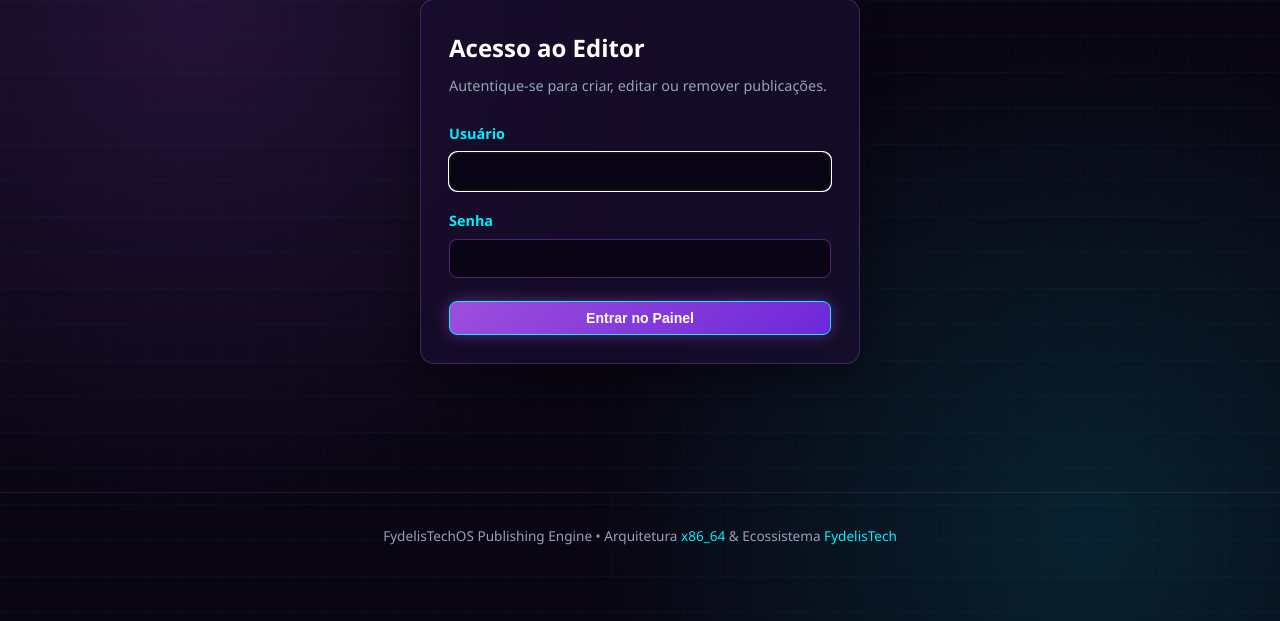
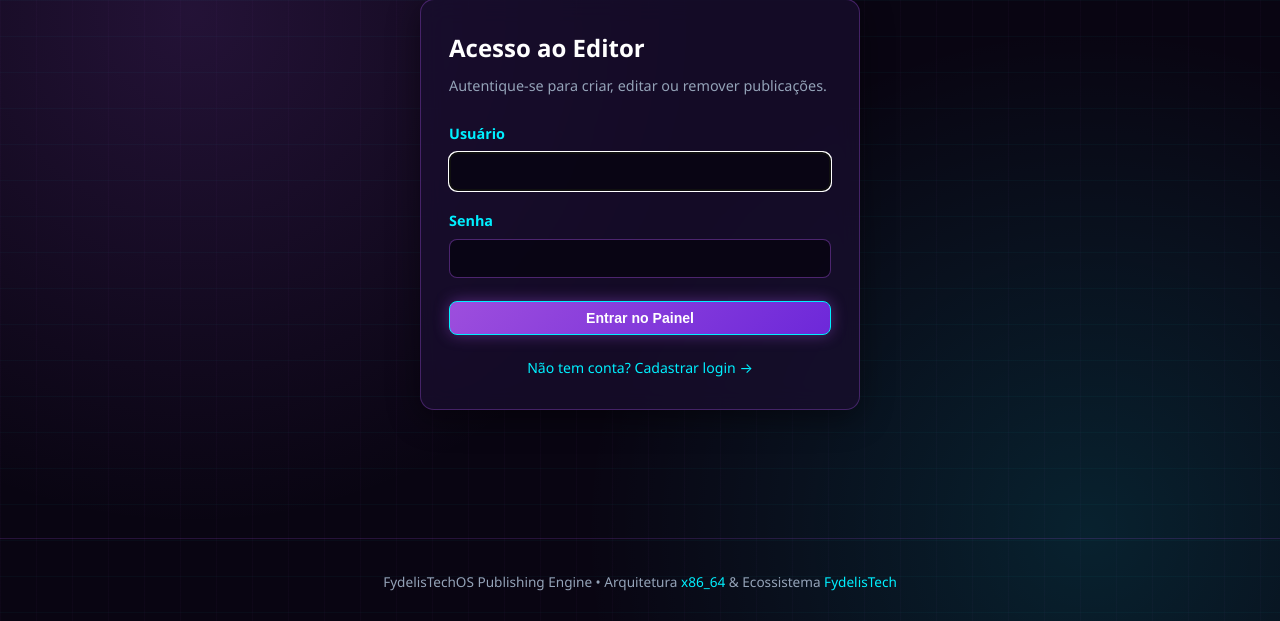
Before and after one commit to fydelis2025/FydelisTech-Blog, a Flask app: page /login in a window 1280 px wide. Shown: the part 108-729 px from the top of the page. Run offline with Flask 3, Linux system fonts and the light colour scheme.

Commit message:
Update login.html

```diff
--- a/templates/login.html
+++ b/templates/login.html
@@ -1,6 +1,7 @@
 {% extends "base.html" %}
 
 {% block title %}Login // FydelisTechOS{% endblock %}
+{% block meta_robots %}noindex, nofollow{% endblock %}
 
 {% block content %}
 <div style="max-width: 440px; margin: 2rem auto;">
@@ -10,7 +11,7 @@
             Autentique-se para criar, editar ou remover publicações.
         </p>
 
-        <form method="POST">
+        <form method="POST" action="{{ url_for('login', next=request.args.get('next')) }}">
             <div style="margin-bottom: 1.1rem;">
                 <label style="display:block; margin-bottom:0.4rem; color: var(--cyan-neon); font-weight:600; font-size:0.9rem;">Usuário</label>
                 <input type="text" name="username" required autofocus
@@ -25,6 +26,14 @@
 
             <button type="submit" class="btn btn-primary" style="width:100%; justify-content:center;">Entrar no Painel</button>
         </form>
+
+        {% if can_register %}
+            <div style="margin-top: 1.2rem; text-align: center;">
+                <a href="{{ url_for('register', token=register_token if register_token else None) }}" style="color: var(--cyan-neon); font-size: 0.88rem; text-decoration: none;">
+                    Não tem conta? Cadastrar login &rarr;
+                </a>
+            </div>
+        {% endif %}
     </div>
 </div>
 {% endblock %}
```
